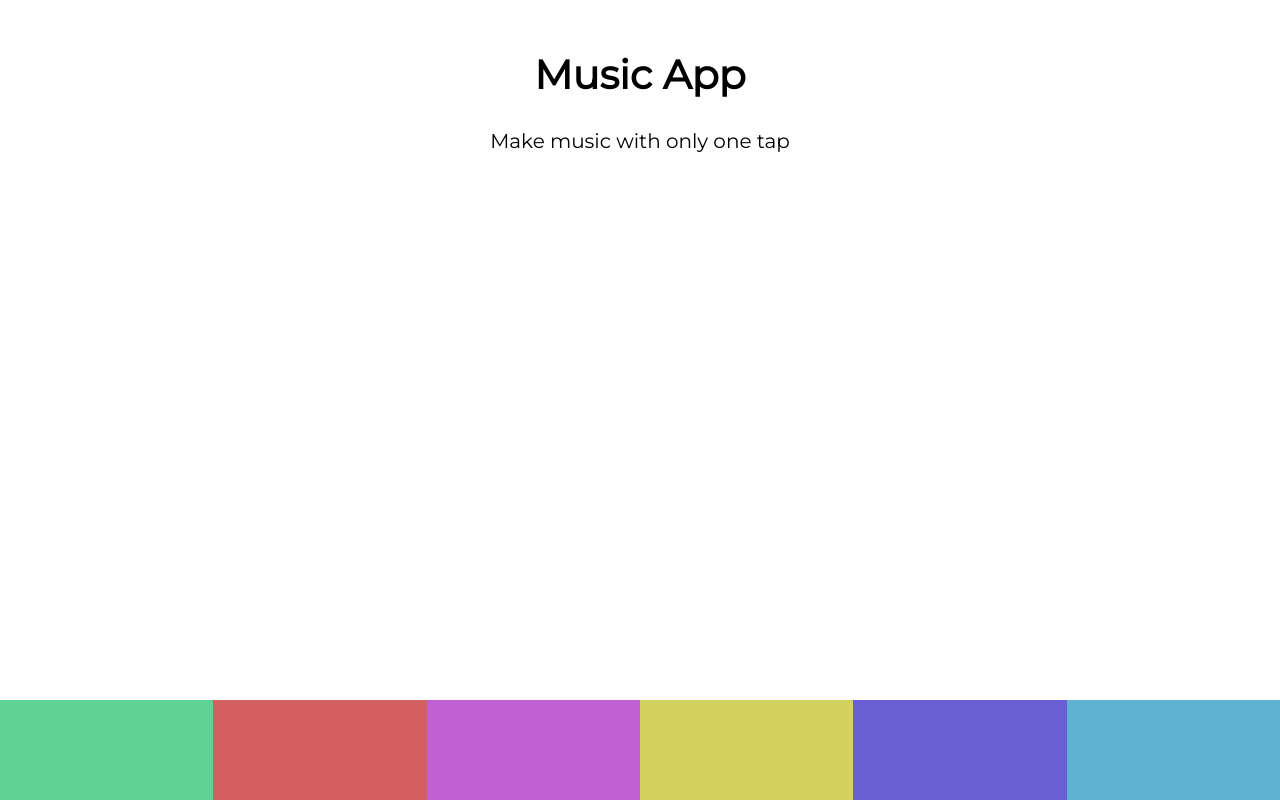
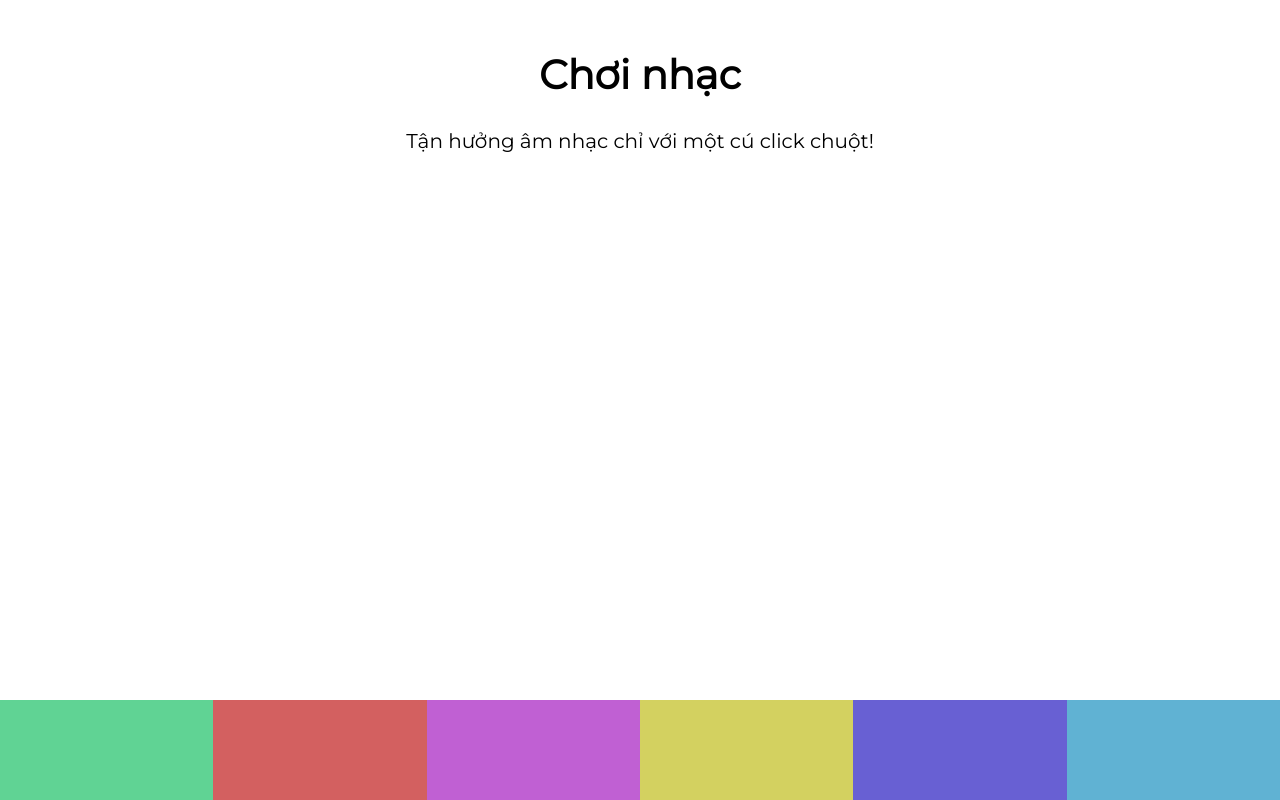
Before and after one commit to vokhanhan25/music-app, a plain HTML site: page index.html in a window 1280 px wide. Drawn offline with Linux system fonts and the light colour scheme.

Commit message:
CHANGE language

```diff
--- a/index.html
+++ b/index.html
@@ -8,8 +8,8 @@
 <body>
     <div class="app">
         <header>
-            <h1>Music App</h1>
-            <p>Make music with only one tap</p>
+            <h1>Chơi nhạc</h1>
+            <p>Tận hưởng âm nhạc chỉ với một cú click chuột!</p>
         </header>
 
         <div class="visual">
```
